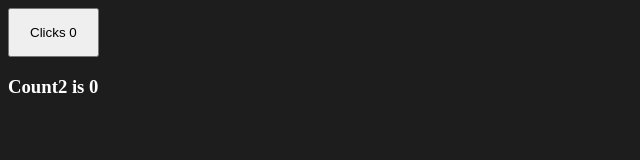
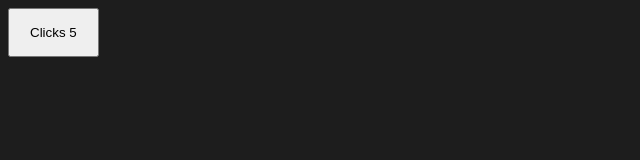
Before and after one commit to PhusionDev/udy-svelte-sveltekit-complete-guide, a Svelte app: page / in a window 1280 px wide. Shown: the top 160 px of the page, without its empty margins (0-640 px from the left). Built offline with nearby package versions, Linux system fonts and the light colour scheme.

Commit message:
11. Component Props

```diff
--- a/src/App.svelte
+++ b/src/App.svelte
@@ -1,9 +1,16 @@
 <script>
   import Counter from './lib/Counter.svelte';
+
+  const props = {
+    maxCount: 10,
+    initialCount: 5
+  }
+  // const maxCount = 6;
 </script>
 
 <style>
 
 </style>
 
-<Counter />
+<!-- <Counter initialCount={3} {maxCount} /> -->
+<Counter {...props} />
--- a/src/lib/Counter.svelte
+++ b/src/lib/Counter.svelte
@@ -1,16 +1,14 @@
 <script>
-  let count1 = 0;
-  let count2 = 0;
+  export let initialCount = 0;
+  export let maxCount = undefined;
 
-  function setCount2(x) {
-    count2 = x;
-  }
+  let count = initialCount;
 
-  $: setCount2(count1);
-  $: string = `Count2 is ${count2}`;
-
-  function increment1() {
-    count1 += 1;
+  function increment() {
+    if (count >= maxCount) {
+      return;
+    }
+    count += 1;
   }
 </script>
 
@@ -20,8 +18,6 @@
   }
 </style>
 
-<button on:click={increment1}>
-  Clicks {count1}
+<button on:click={increment}>
+  Clicks {count}
 </button>
-
-<h3>{string}</h3>
```
